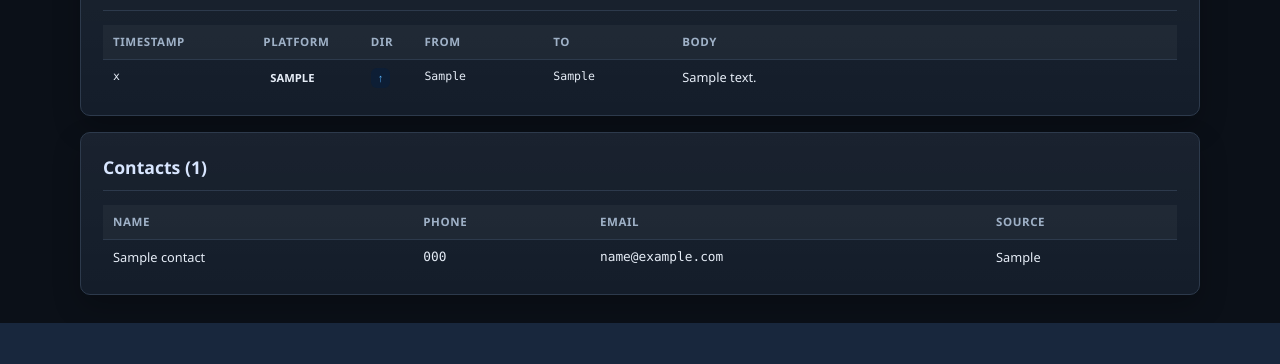
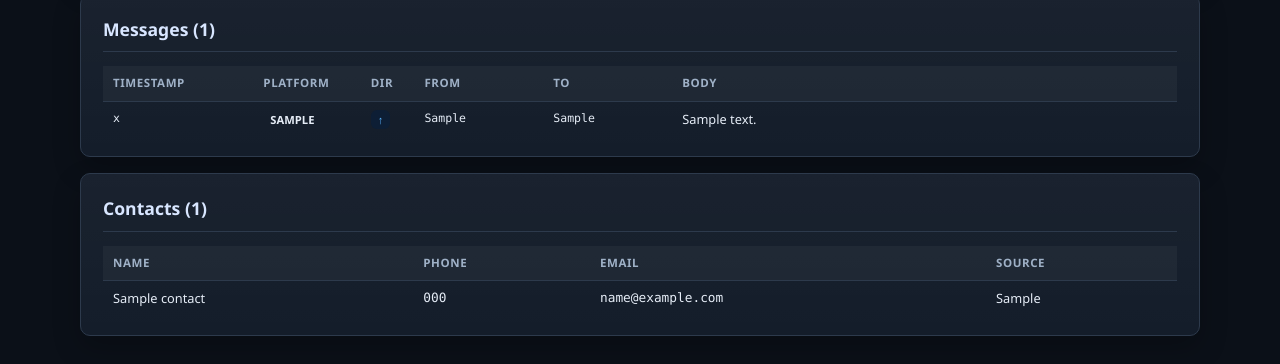
Before and after one commit to yusufbuali/MobileTrace, a Flask app: page /api/cases/1/report in a window 1280 px wide. Shown: the part 1928-2292 px from the top of the page. Before the commit the page ends 2251 px from the top, so only its background shows below. Run offline with Flask 3, Linux system fonts and the light colour scheme; tables that the repository leaves empty hold one stand-in row (values such as "Sample post"); data that the repository does not hold is empty.

Commit message:
fix(pdf): messages table columns and executive summary markdown rendering
Messages table:
- Add explicit width on <th> elements (colgroup alone unreliable in WeasyPrint)
- Switch body cell to word-break:break-all so long unbroken text always wraps

Executive summary:
- Change artifact prefix from inline bold (**WhatsApp:** rsum) to ### heading
  on its own line with blank separator — the old format put the LLM's markdown
  content on the same line as the prefix, so ### headings and | tables | inside
  rsum were never on a standalone line and the renderer ignored them
- Add @media print overrides for .markdown-output tables and headings so they
  render with visible borders and dark text in the PDF

Co-Authored-By: Claude Sonnet 4.6 <noreply@anthropic.com>

```diff
--- a/app/routes/reports.py
+++ b/app/routes/reports.py
@@ -67,11 +67,11 @@ def _build_report_context(db, case_id: str) -> dict | None:
         p = a.get("result_parsed") or {}
         rsum = p.get("risk_level_summary") or p.get("executive_summary") or p.get("summary")
         if rsum:
-            _summary_parts.append(f"**{a['artifact_key'].title()}:** {rsum}")
+            _summary_parts.append(f"### {a['artifact_key'].title()}\n\n{rsum}")
         elif a.get("result") and not p:
             snippet = str(a["result"])[:300].strip()
             if snippet:
-                _summary_parts.append(f"**{a['artifact_key'].title()}:** {snippet}")
+                _summary_parts.append(f"### {a['artifact_key'].title()}\n\n{snippet}")
     executive_summary = "\n\n".join(_summary_parts)
 
     # Conversation excerpts
--- a/templates/report.html
+++ b/templates/report.html
@@ -323,6 +323,17 @@
   .json-kv .jv { color: #111827 !important; }
   pre.json-raw { background: #f2f4f7 !important; border-color: #d1d5db !important; color: #374151 !important; }
   .markdown-output { color: #111827 !important; }
+  .markdown-output h1, .markdown-output h2, .markdown-output h3,
+  .markdown-output h4, .markdown-output h5, .markdown-output h6 {
+    color: #1f2937 !important; margin: 8pt 0 4pt;
+  }
+  .markdown-output table { width: 100% !important; table-layout: fixed !important;
+    border-collapse: collapse !important; margin: 6pt 0; }
+  .markdown-output th, .markdown-output td {
+    border: 1px solid #d1d5db !important; padding: 5px 7px !important;
+    color: #111827 !important; word-break: break-word; font-size: 0.78rem;
+  }
+  .markdown-output th { background: #f2f4f7 !important; font-weight: 600 !important; }
   .markdown-output code { background: #f2f4f7 !important; border-color: #d1d5db !important; color: #111827 !important; }
   .markdown-output pre  { background: #f2f4f7 !important; border-color: #d1d5db !important; }
   .confidence-critical { color: #991b1b !important; background: #fee2e2 !important; print-color-adjust: exact; }
@@ -671,17 +682,24 @@
         <col style="width:47%"><!-- Body -->
       </colgroup>
       <thead>
-        <tr><th>Timestamp</th><th>Platform</th><th>Dir</th><th>From</th><th>To</th><th>Body</th></tr>
+        <tr>
+          <th style="width:14%">Timestamp</th>
+          <th style="width:10%">Platform</th>
+          <th style="width:5%">Dir</th>
+          <th style="width:12%">From</th>
+          <th style="width:12%">To</th>
+          <th style="width:47%">Body</th>
+        </tr>
       </thead>
       <tbody>
       {% for m in messages %}
         <tr>
-          <td class="mono" style="font-size:0.72rem;word-break:break-all;overflow-wrap:anywhere">{{ (m.timestamp or '—')[:16] | replace('T',' ') }}</td>
+          <td class="mono" style="font-size:0.72rem;word-break:break-all">{{ (m.timestamp or '—')[:16] | replace('T',' ') }}</td>
           <td><span class="badge badge-{{ m.platform }}">{{ m.platform }}</span></td>
           <td><span class="badge badge-{{ 'in' if m.direction == 'incoming' else 'out' }}">{{ '↓' if m.direction == 'incoming' else '↑' }}</span></td>
-          <td class="mono" style="font-size:0.72rem;word-break:break-all;overflow-wrap:anywhere">{{ m.sender or '—' }}</td>
-          <td class="mono" style="font-size:0.72rem;word-break:break-all;overflow-wrap:anywhere">{{ m.recipient or '—' }}</td>
-          <td style="word-break:break-word;overflow-wrap:anywhere">{{ m.body or '' }}</td>
+          <td class="mono" style="font-size:0.72rem;word-break:break-all">{{ m.sender or '—' }}</td>
+          <td class="mono" style="font-size:0.72rem;word-break:break-all">{{ m.recipient or '—' }}</td>
+          <td style="word-break:break-all;font-size:0.8rem">{{ m.body or '' }}</td>
         </tr>
       {% endfor %}
       </tbody>
```
